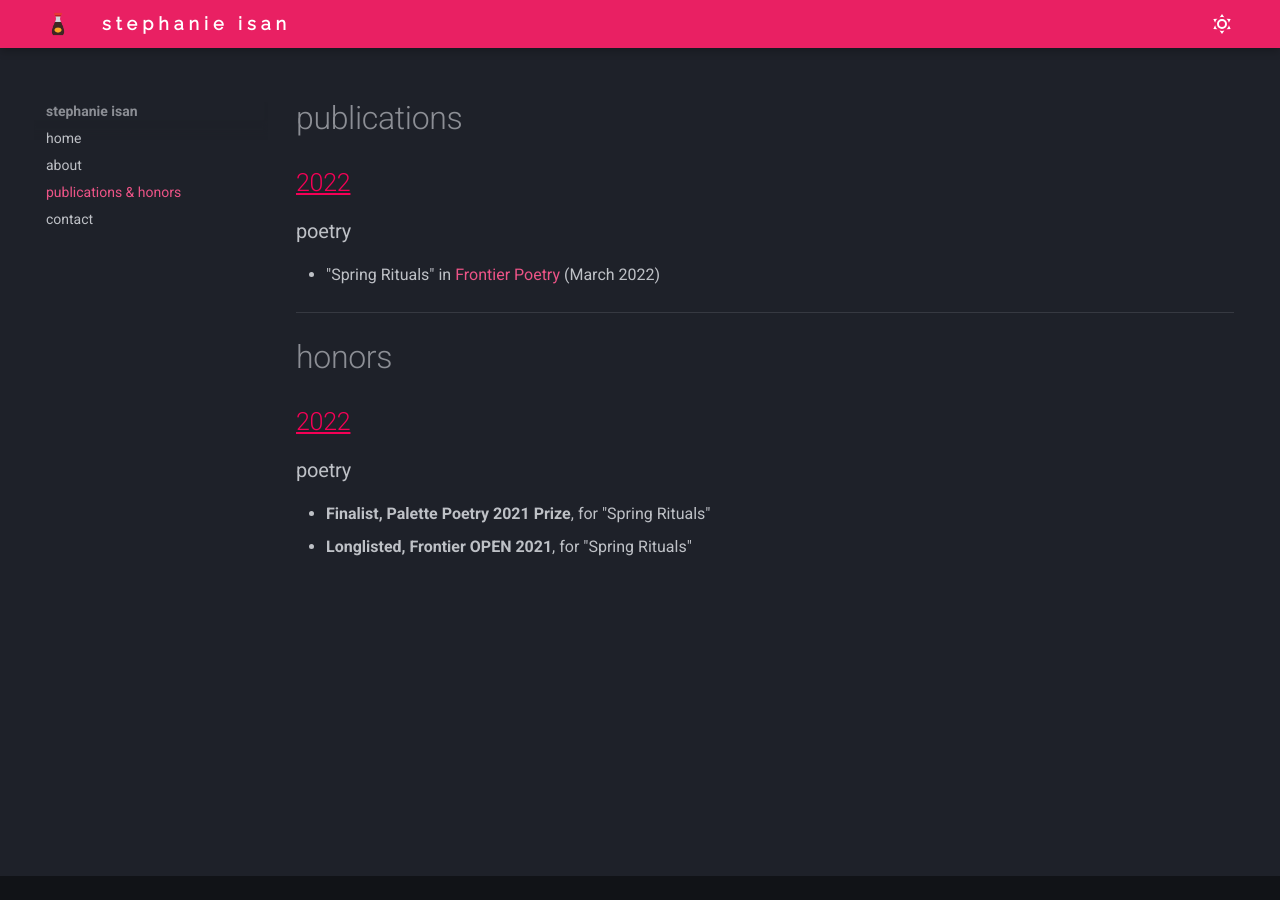
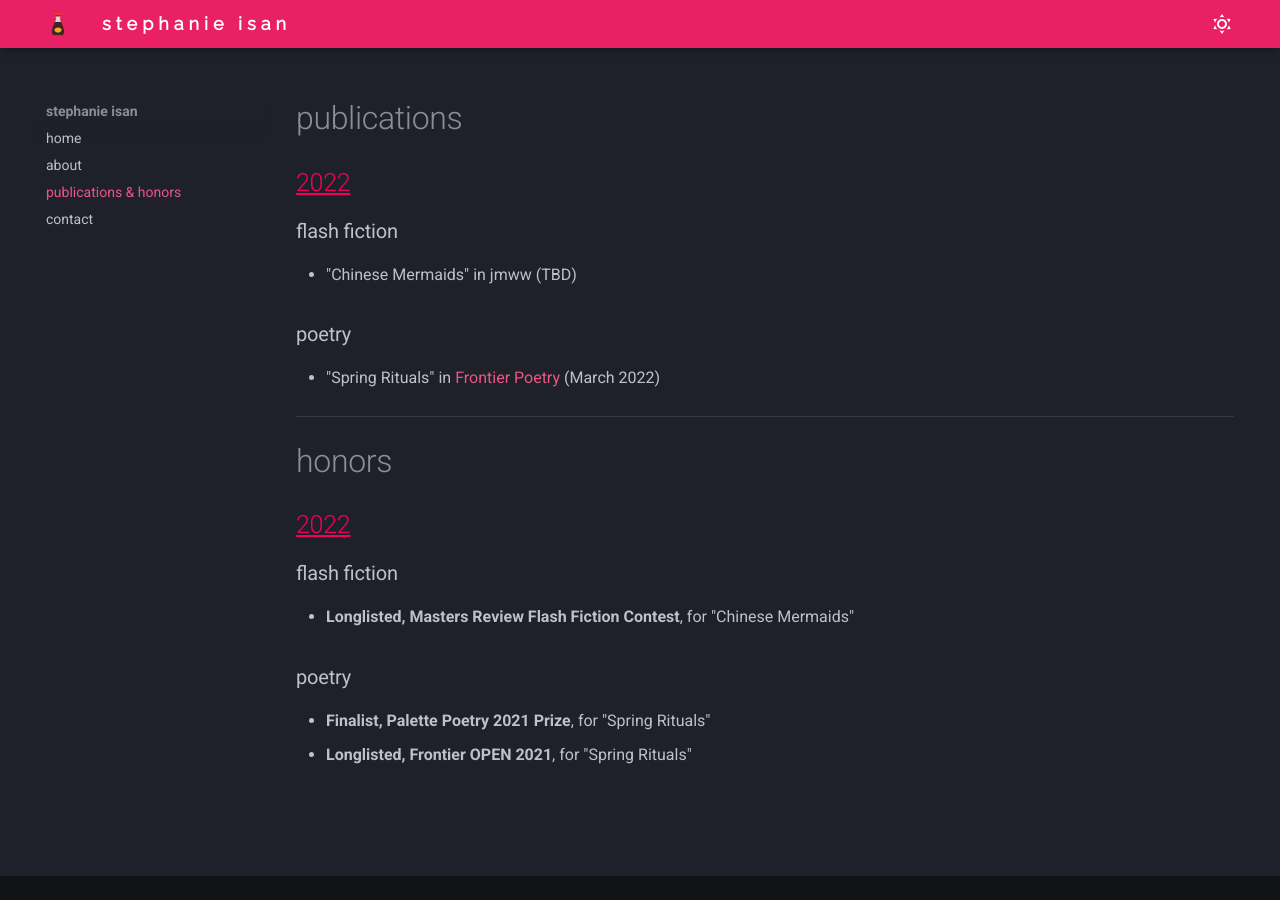
Before and after one commit to ischang/writing_portfolio, an MkDocs documentation site: the page built from docs/publications.md, in a window 1280 px wide. Built offline with MkDocs 1.6.1 and Material for MkDocs 9.7.7, drawn with Linux system fonts in a browser that asks for light colours.

Commit message:
add pubs

```diff
--- a/docs/publications.md
+++ b/docs/publications.md
@@ -8,6 +8,9 @@ hide:
 
 <div class="pubs_honors" markdown>
 ## 2022
+### flash fiction
+- "Chinese Mermaids" in jmww (TBD)
+
 ### poetry
 - "Spring Rituals" in [Frontier Poetry](https://www.frontierpoetry.com/2022/03/04/poetry-stephanie-isan/) (March 2022)
 
@@ -16,6 +19,9 @@ hide:
 # honors
 
 ## 2022
+### flash fiction
+- **Longlisted, Masters Review Flash Fiction Contest**, for "Chinese Mermaids"
+
 ### poetry
 - **Finalist, Palette Poetry 2021 Prize**, for "Spring Rituals"
 - **Longlisted, Frontier OPEN 2021**, for "Spring Rituals"
```
Also changed, not shown: docs/about.md (+2 -2 lines), docs/index.md (+1 -1 lines).
